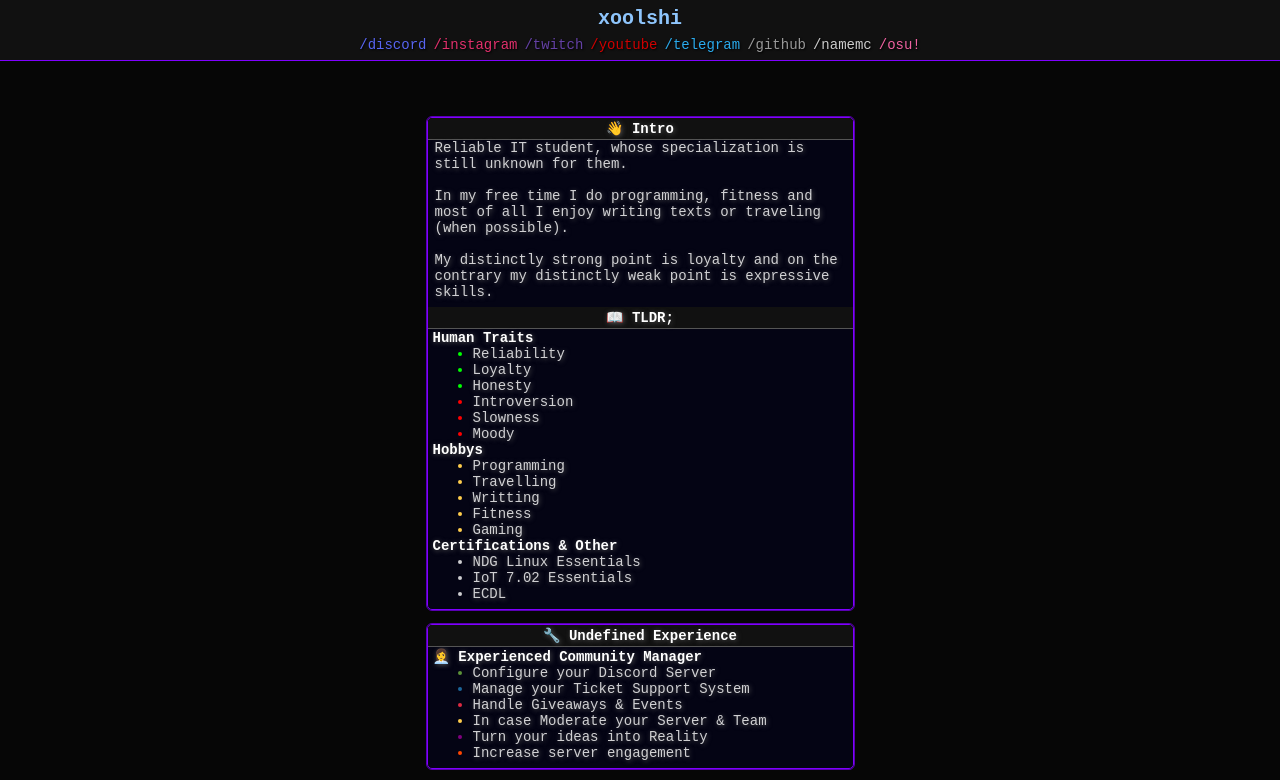
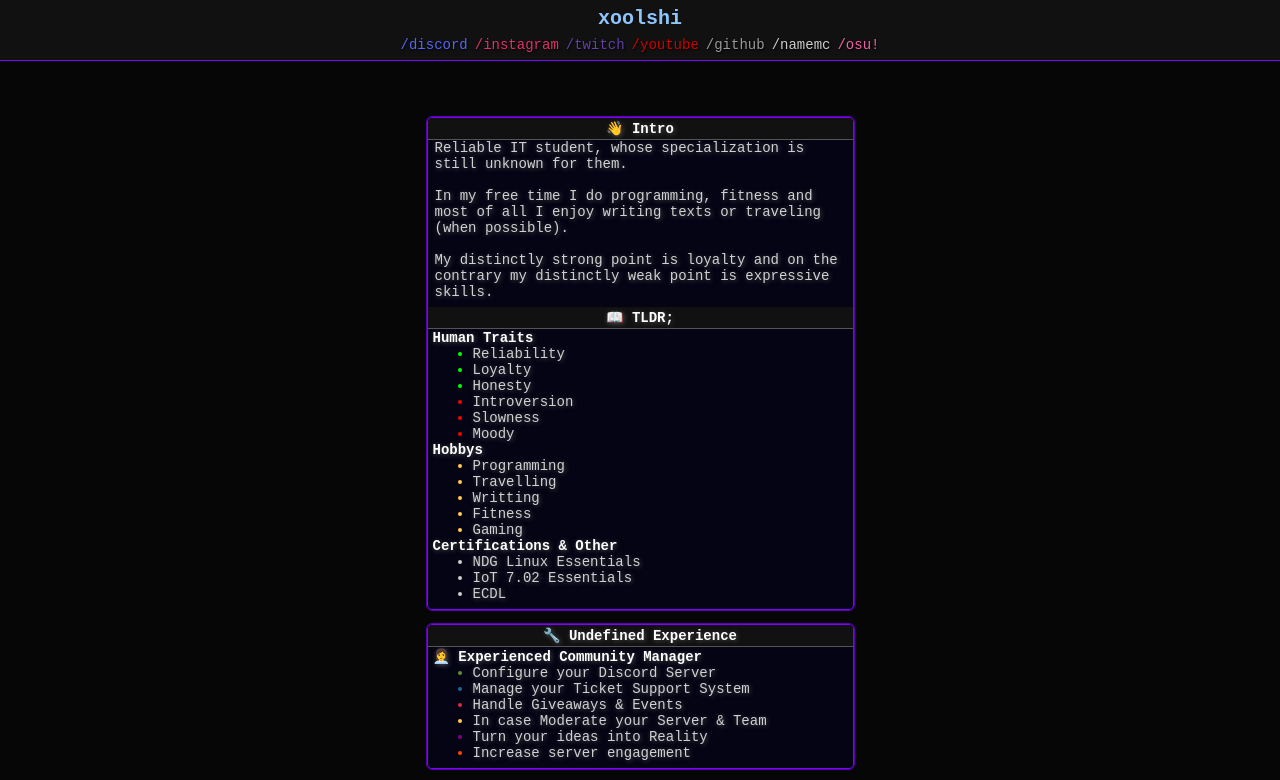
Before and after one commit to xoolpb/o4QRi9Qhp84I2E3x, a plain HTML site: page index.html in a window 1280 px wide. Shown: the top 780 px of the page. Drawn offline with Linux system fonts and the light colour scheme.

Commit message:
Update index.html

```diff
--- a/index.html
+++ b/index.html
@@ -30,10 +30,6 @@
 
             <div class="header-list-links-box">
                 <a href="https://youtube.com/@xoolpb" target="_blank" class="youtube-link">/youtube</a>
-            </div>
-
-            <div class="header-list-links-box">
-                <a href="https://t.me/subathon" target="_blank" class="telegram-link">/telegram</a>
             </div>
 
             <div class="header-list-links-box">
```
